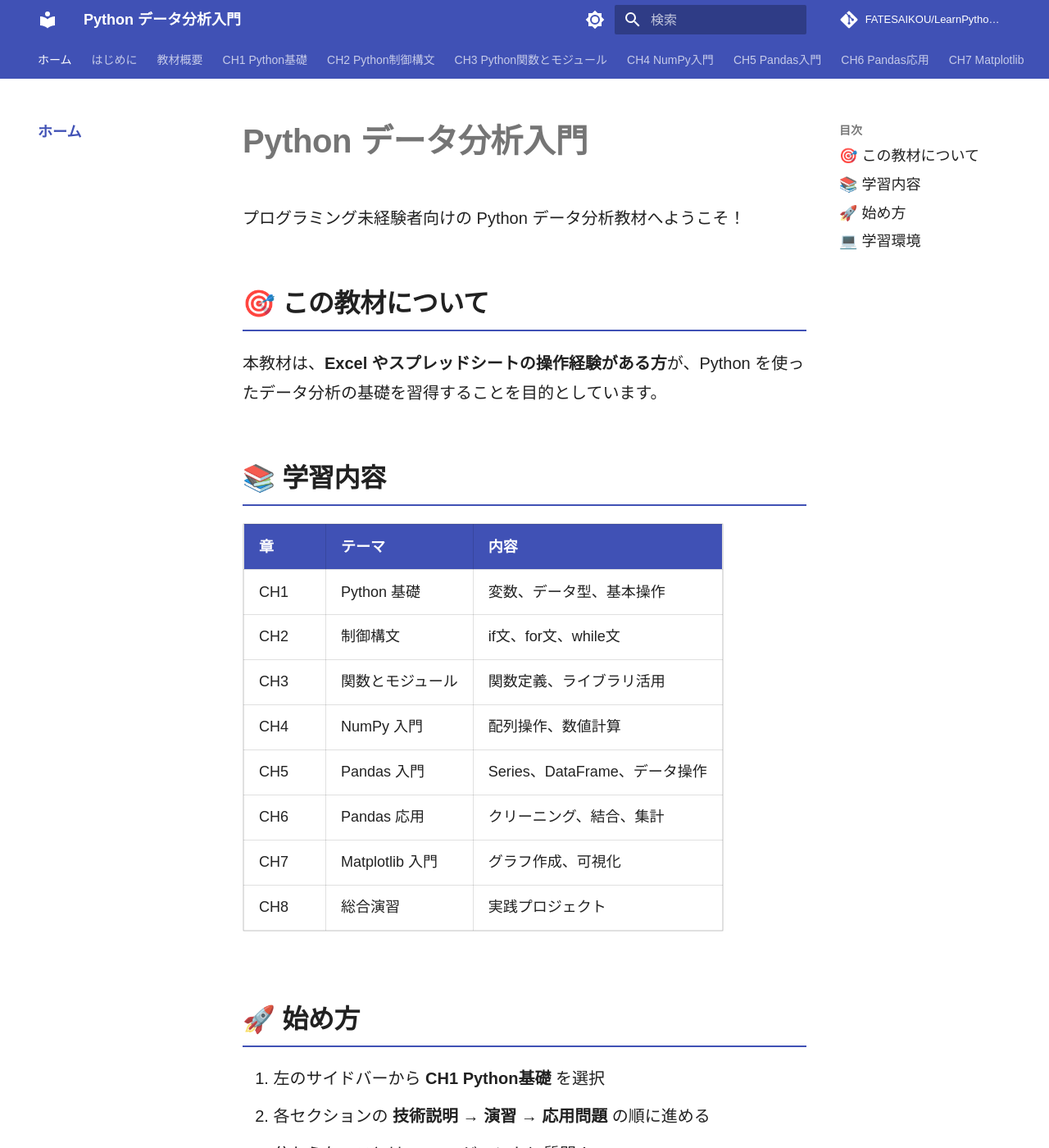
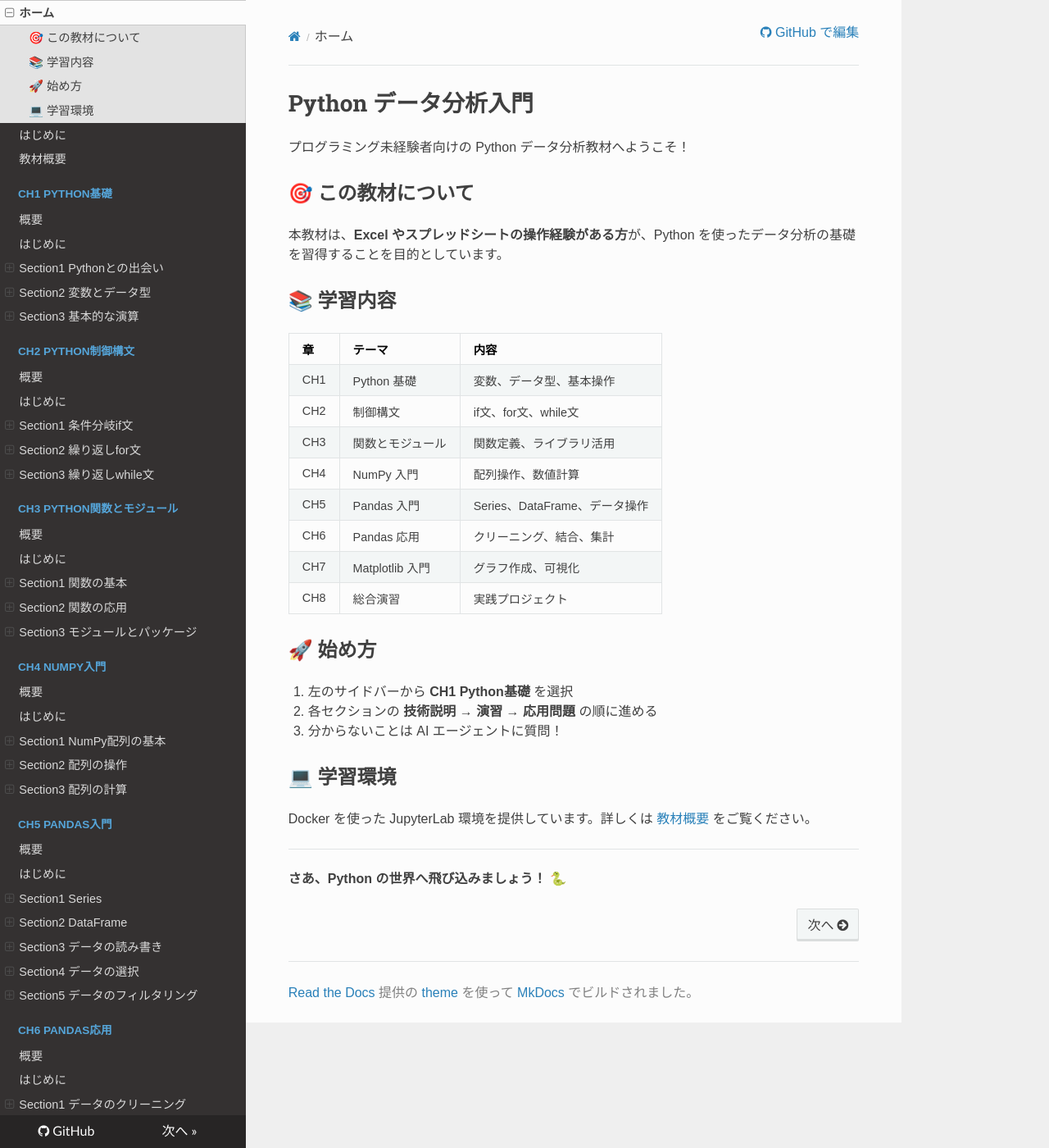
Before and after one commit to FATESAIKOU/LearnPythonDataAnalyze, an MkDocs documentation site: the page built from docs/index.md, in a window 1280 px wide and 1400 px high. Shown: the whole window at 82% size. Built offline with MkDocs 1.6.1, drawn with Linux system fonts in a browser that asks for light colours; nearby versions of some CDN libraries; comment, search, counter and statistics services are not loaded; some of the changed text lies outside the part shown.

Commit message:
Fix mkdocs theme

```diff
--- a/mkdocs.yml
+++ b/mkdocs.yml
@@ -11,37 +11,12 @@ site_dir: site
 
 # リポジトリ情報
 repo_url: https://github.com/FATESAIKOU/LearnPythonDataAnalyze
-repo_name: FATESAIKOU/LearnPythonDataAnalyze
+repo_name: GitHub
 
 # テーマ設定
 theme:
-  name: material
-  language: ja
-  palette:
-    # ライトモード
-    - scheme: default
-      primary: indigo
-      accent: indigo
-      toggle:
-        icon: material/brightness-7
-        name: ダークモードに切り替え
-    # ダークモード
-    - scheme: slate
-      primary: indigo
-      accent: indigo
-      toggle:
-        icon: material/brightness-4
-        name: ライトモードに切り替え
-  features:
-    - navigation.tabs           # 上部タブナビゲーション
-    - navigation.sections       # サイドバーのセクション表示
-    - navigation.expand         # サイドバー自動展開
-    - navigation.top            # トップに戻るボタン
-    - search.highlight          # 検索ハイライト
-    - search.suggest            # 検索サジェスト
-    - content.code.copy         # コードコピーボタン
-    - content.code.annotate     # コード注釈
-  font: false                   # フォントをカスタムCSSで制御するため無効化
+  name: readthedocs
+  locale: ja
 
 # 拡張機能
 markdown_extensions:
```
